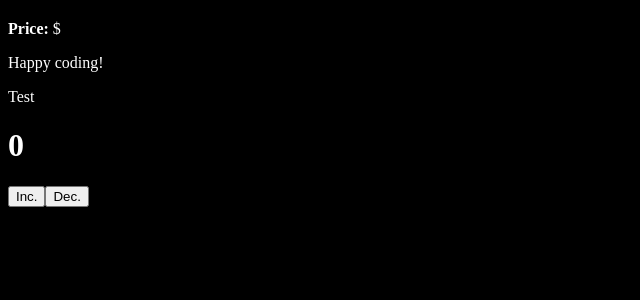
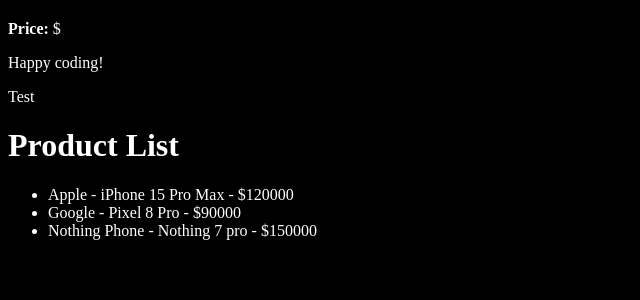
Before and after one commit to Shakhoyat/React-with-vite101, a React (Vite) app in the folder vite-project-101/: page / in a window 1280 px wide. Shown: the top 300 px of the page, without its empty margins (0-640 px from the left). Built offline with nearby package versions, Linux system fonts and the light colour scheme.

Commit message:
using maps in react

```diff
--- a/vite-project-101/src/App.jsx
+++ b/vite-project-101/src/App.jsx
@@ -9,6 +9,7 @@
 import Laptop from './components/Laptop'
 import Events from './components/Events'
 import Counter from './components/Counter'
+import ShowProducts from './components/ShowProducts'
 
 
 function App() {
@@ -43,9 +44,14 @@
         <Laptop brandname="Dell" model="XPS 13" price={150000} />
         <Laptop brandname="Apple" model="MacBook Pro" price={250000} /> */}
       </div>
-      {/* <Events /> */}
       <div>
-        <Counter />
+        {/* <Events /> */}
+      </div>
+      <div>
+        {/* <Counter /> */}
+      </div>
+      <div>
+        <ShowProducts />
       </div>
     </>
   )
--- /dev/null
+++ b/vite-project-101/src/components/ShowProducts.jsx
@@ -0,0 +1,23 @@
+import React from 'react'
+//Array er vitor object thakle Map use kore display kora hoy
+const ShowProducts = () => {
+    let products = [
+        { id: 1, brand: "Apple", name: "iPhone 15 Pro Max", price: 120000 },
+        { id: 2, brand: "Google", name: "Pixel 8 Pro", price: 90000 },
+        { id: 3, brand: "Nothing Phone", name: "Nothing 7 pro", price: 150000 }
+    ];
+    return (
+        <div>
+            <h1>Product List</h1>
+            <ul>
+                {products.map((product) => (
+                    <li key={product.id}>
+                        {product.brand} - {product.name} - ${product.price}
+                    </li>
+                ))}
+            </ul>
+        </div>
+    )
+}
+
+export default ShowProducts
```
